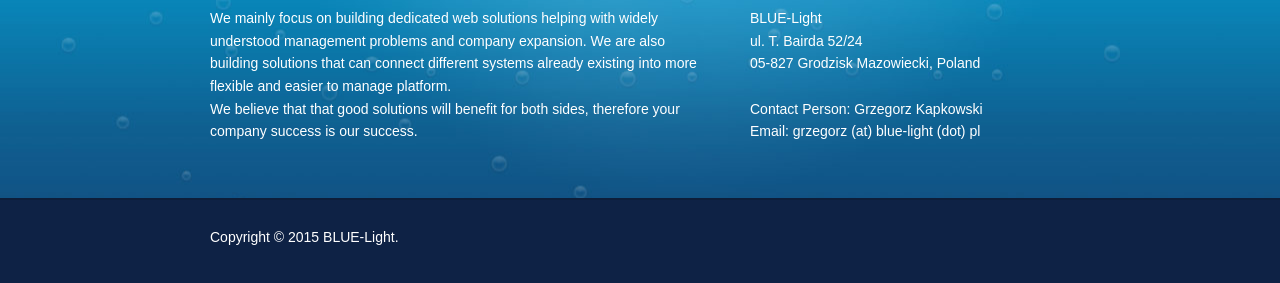
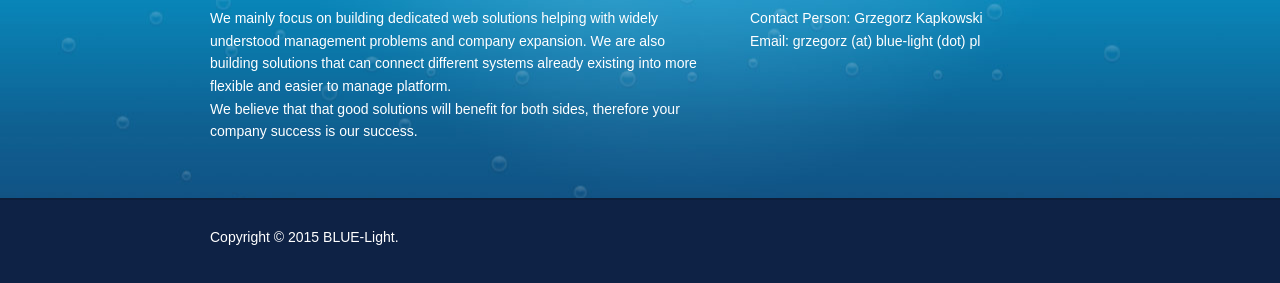
Before and after one commit to gkapkowski/gkapkowski.github.io, a plain HTML site: page index.html in a window 1280 px wide. Shown: the part 477-760 px from the top of the page. Drawn offline with Linux system fonts and the light colour scheme.

Commit message:
Update index.html

```diff
--- a/index.html
+++ b/index.html
@@ -52,10 +52,6 @@
  </h3>
  <div class="sidebar-body">
      <p>
-        BLUE-Light<br>
-        ul. T. Bairda 52/24<br>
-        05-827 Grodzisk Mazowiecki, Poland<br>
-        <br>
         Contact Person: Grzegorz Kapkowski<br>
         Email: grzegorz (at) blue-light (dot) pl
     </p>
```
